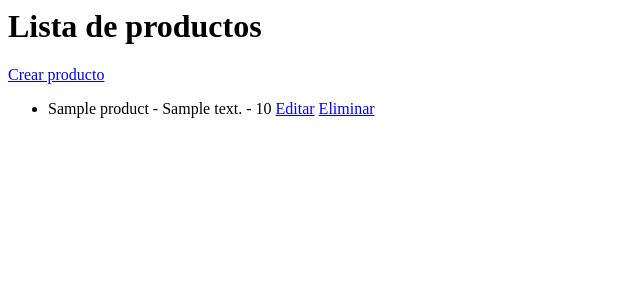
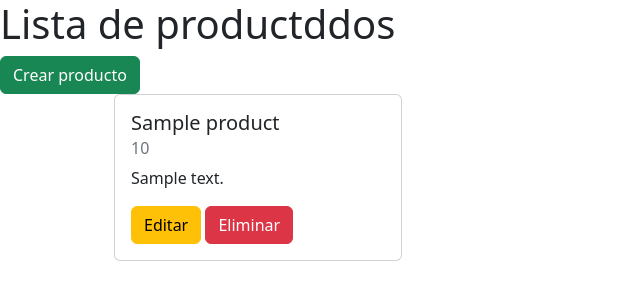
Before and after one commit to DavidOsorio1995/Proyecto-DjangoMongo, a Django app: page / in a window 1280 px wide. Shown: the top 300 px of the page, without its empty margins (0-640 px from the left). Run offline with Django 4.2, Linux system fonts and the light colour scheme; tables that the repository leaves empty hold one stand-in row (values such as "Sample post").

Commit message:
agregando un poco de estilo
agregando boostrap

```diff
--- a/inventory_project/inventory_app/templates/inventory_app/product_list.html
+++ b/inventory_project/inventory_app/templates/inventory_app/product_list.html
@@ -1,15 +1,50 @@
-<h1>Lista de productos</h1>
 
-<a href="{% url 'product_create' %}">Crear producto</a>
+<!DOCTYPE html>
+<html lang="en">
+<head>
+  <meta charset="UTF-8">
+  <meta name="viewport" content="width=device-width, initial-scale=1.0">
+  <title>Document</title>
+  <link href="https://cdn.jsdelivr.net/npm/bootstrap@5.2.3/dist/css/bootstrap.min.css" rel="stylesheet" integrity="sha384-rbsA2VBKQhggwzxH7pPCaAqO46MgnOM80zW1RWuH61DGLwZJEdK2Kadq2F9CUG65" crossorigin="anonymous">
+
+</head>
+<body>
+  <h1>Lista de productddos</h1>
+
+<a href="{% url 'product_create' %}" class="btn btn-success">Crear producto</a>
+<div class="container">
+
+
+
 
   <ul>
     {% for product in products %}
-    <li>
-      {{ product.name }} - {{ product.description }} - {{ product.price }}
-      <a href="{% url 'product_update' product.pk %}">Editar</a>
-      <a href="{% url 'product_delete' product.pk %}">Eliminar</a>
-    </li>
+
+
+
+        <div class="card  d-inline-block" style="width: 18rem;">
+          <div class="card-body card-custom">
+            <h5 class="card-title">{{ product.name }}</h5>
+            <h6 class="card-subtitle mb-2 text-muted">{{ product.price }}</h6>
+            <p class="card-text">{{ product.description }}</p>
+            <a href="{% url 'product_update' product.pk %}" class="btn btn-warning">Editar</a>
+            <a href="{% url 'product_delete' product.pk %}" class="btn btn-danger">Eliminar</a>
+          </div>
+        </div>
+
+
     {% empty %}
       <li>No hay productos.</li>
     {% endfor %}
   </ul>
+</div>
+
+
+
+
+
+<script src="https://cdn.jsdelivr.net/npm/@popperjs/core@2.11.6/dist/umd/popper.min.js" integrity="sha384-oBqDVmMz9ATKxIep9tiCxS/Z9fNfEXiDAYTujMAeBAsjFuCZSmKbSSUnQlmh/jp3" crossorigin="anonymous"></script>
+<script src="https://cdn.jsdelivr.net/npm/bootstrap@5.2.3/dist/js/bootstrap.min.js" integrity="sha384-cuYeSxntonz0PPNlHhBs68uyIAVpIIOZZ5JqeqvYYIcEL727kskC66kF92t6Xl2V" crossorigin="anonymous"></script>
+
+</body>
+</html>
```
Also changed, not shown: inventory_project/inventory_app/templates/inventory_app/styles/product_list.css (added, +13 -0 lines), inventory_project/inventory_app/migrations/0002_alter_product_price.py (added), inventory_project/inventory_app/models.py (line endings or trailing spaces). Lines whose indentation alone changed are shown as unchanged.
